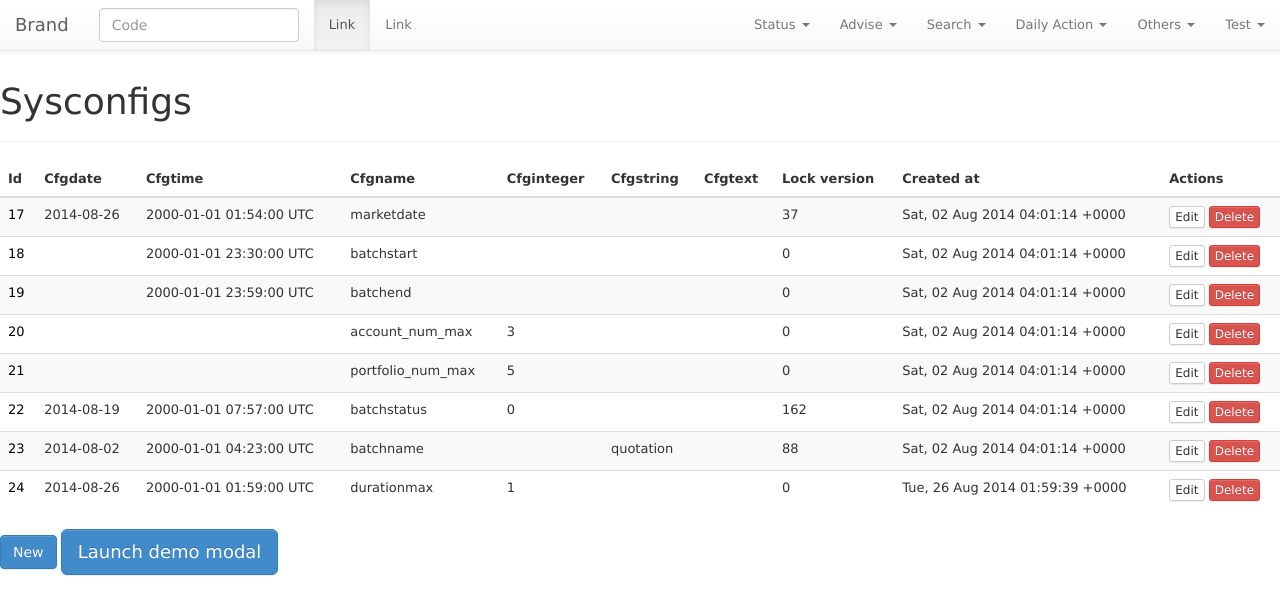
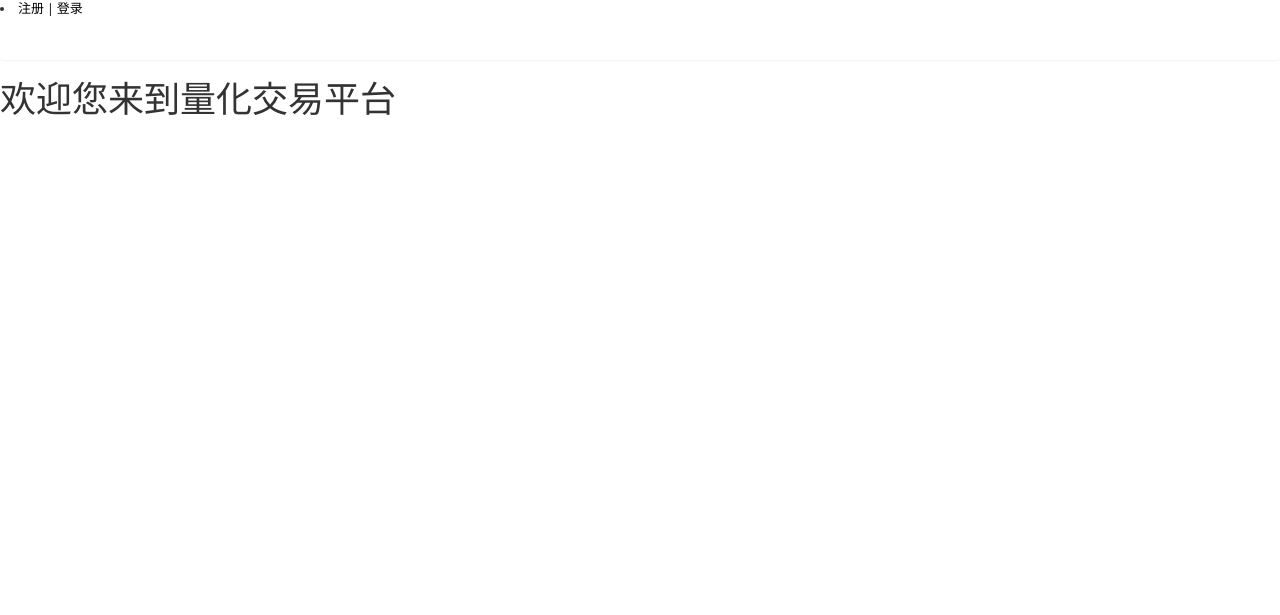
Before and after one commit to ikylin/ttrade_old, a Rails app: page / in a window 1280 px wide. Shown: the top 615 px of the page. Run offline with Rails 7, Linux system fonts and the light colour scheme; style sheets or scripts are compiled from the project's sources; parts of the project's set-up code (start-up, migrations or seed data) failed here and were passed over; some libraries are stand-ins or nearby versions.

Commit message:
remove index page and add user sign in and confirm email send logic

```diff
--- a/app/models/user.rb
+++ b/app/models/user.rb
@@ -3,7 +3,8 @@ class User < ActiveRecord::Base
   # Include default devise modules. Others available are:
   # :confirmable, :lockable, :timeoutable and :omniauthable
   devise :database_authenticatable, :registerable,
-         :recoverable, :rememberable, :trackable, :validatable
+         :recoverable, :rememberable, :trackable, :validatable,
+         :confirmable, :lockable
 	has_many	:accounts
   has_one :analyst
 end
--- a/app/views/devise/sessions/new.html.erb
+++ b/app/views/devise/sessions/new.html.erb
@@ -1,4 +1,4 @@
-<h2>Sign in</h2>
+<h2>注册</h2>
 
 <%= form_for(resource, as: resource_name, url: session_path(resource_name)) do |f| %>
   <div><%= f.label :email %><br />
@@ -11,7 +11,7 @@
     <div><%= f.check_box :remember_me %> <%= f.label :remember_me %></div>
   <% end -%>
 
-  <div><%= f.submit "Sign in" %></div>
+  <div><%= f.submit "提交" %></div>
 <% end %>
 
 <%= render "devise/shared/links" %>
--- a/app/views/layouts/application.html.erb
+++ b/app/views/layouts/application.html.erb
@@ -5,6 +5,7 @@
   <%= stylesheet_link_tag    'application', media: 'all', 'data-turbolinks-track' => true %>
   <%= javascript_include_tag 'application', 'data-turbolinks-track' => true %>
   <%= csrf_meta_tags %>
+<meta http-equiv="Content-type" content="text/rhtml; charset=utf8" />
 </head>
 <body>
 <% if current_user %>
--- a/app/views/welcome/index.html.erb
+++ b/app/views/welcome/index.html.erb
@@ -1,8 +1,6 @@
-<h1>Welcome#index</h1>
+<h1>欢迎您来到量化交易平台</h1>
 <% if user_signed_in? %>
-  <p>The user is loged in.</p>
   <% if can? :manage, :Home %>
     <%= link_to "About", welcome_index_path   %>
   <% end %>
 <% end %>
-<p>Find me in app/views/welcome/index.html.erb</p>
--- a/config/initializers/devise.rb
+++ b/config/initializers/devise.rb
@@ -10,7 +10,8 @@ Devise.setup do |config|
   # Configure the e-mail address which will be shown in Devise::Mailer,
   # note that it will be overwritten if you use your own mailer class
   # with default "from" parameter.
-  config.mailer_sender = 'please-change-me-at-config-initializers-devise@example.com'
+  config.mailer_sender = 'stocks_ttrade@yeah.net'
+  #config.mailer_sender = 'please-change-me-at-config-initializers-devise@example.com'
 
   # Configure the class responsible to send e-mails.
   # config.mailer = 'Devise::Mailer'
--- a/public/index.html
+++ /dev/null
@@ -1,354 +0,0 @@
-
-<!DOCTYPE html>
-<html>
-<head>
-  <title>Ttrade</title>
-  <link data-turbolinks-track="true" href="/assets/about.css?body=1" media="all" rel="stylesheet" />
-<link data-turbolinks-track="true" href="/assets/accounts.css?body=1" media="all" rel="stylesheet" />
-<link data-turbolinks-track="true" href="/assets/analysts.css?body=1" media="all" rel="stylesheet" />
-
-<link data-turbolinks-track="true" href="/assets/bootstrap-theme.min.css?body=1" media="all" rel="stylesheet" />
-<link data-turbolinks-track="true" href="/assets/bootstrap.min.css?body=1" media="all" rel="stylesheet" />
-
-<link data-turbolinks-track="true" href="/assets/marketdates.css?body=1" media="all" rel="stylesheet" />
-<link data-turbolinks-track="true" href="/assets/odsreserves.css?body=1" media="all" rel="stylesheet" />
-<link data-turbolinks-track="true" href="/assets/portfoliologs.css?body=1" media="all" rel="stylesheet" />
-<link data-turbolinks-track="true" href="/assets/portfolios.css?body=1" media="all" rel="stylesheet" />
-<link data-turbolinks-track="true" href="/assets/quotationdatafiles.css?body=1" media="all" rel="stylesheet" />
-<link data-turbolinks-track="true" href="/assets/quotations.css?body=1" media="all" rel="stylesheet" />
-<link data-turbolinks-track="true" href="/assets/reserves.css?body=1" media="all" rel="stylesheet" />
-<link data-turbolinks-track="true" href="/assets/scaffolds.css?body=1" media="all" rel="stylesheet" />
-<link data-turbolinks-track="true" href="/assets/sysconfigs.css?body=1" media="all" rel="stylesheet" />
-<link data-turbolinks-track="true" href="/assets/syslogs.css?body=1" media="all" rel="stylesheet" />
-<link data-turbolinks-track="true" href="/assets/users.css?body=1" media="all" rel="stylesheet" />
-<link data-turbolinks-track="true" href="/assets/weixinlogs.css?body=1" media="all" rel="stylesheet" />
-<link data-turbolinks-track="true" href="/assets/welcome.css?body=1" media="all" rel="stylesheet" />
-<link data-turbolinks-track="true" href="/assets/application.css?body=1" media="all" rel="stylesheet" />
-  <script data-turbolinks-track="true" src="/assets/jquery.js?body=1"></script>
-<script data-turbolinks-track="true" src="/assets/jquery_ujs.js?body=1"></script>
-
-<script data-turbolinks-track="true" src="/assets/twitter/bootstrap/transition.js?body=1"></script>
-<script data-turbolinks-track="true" src="/assets/twitter/bootstrap/alert.js?body=1"></script>
-<script data-turbolinks-track="true" src="/assets/twitter/bootstrap/modal.js?body=1"></script>
-<script data-turbolinks-track="true" src="/assets/twitter/bootstrap/dropdown.js?body=1"></script>
-<script data-turbolinks-track="true" src="/assets/twitter/bootstrap/scrollspy.js?body=1"></script>
-<script data-turbolinks-track="true" src="/assets/twitter/bootstrap/tab.js?body=1"></script>
-<script data-turbolinks-track="true" src="/assets/twitter/bootstrap/tooltip.js?body=1"></script>
-<script data-turbolinks-track="true" src="/assets/twitter/bootstrap/popover.js?body=1"></script>
-<script data-turbolinks-track="true" src="/assets/twitter/bootstrap/button.js?body=1"></script>
-<script data-turbolinks-track="true" src="/assets/twitter/bootstrap/collapse.js?body=1"></script>
-<script data-turbolinks-track="true" src="/assets/twitter/bootstrap/carousel.js?body=1"></script>
-<script data-turbolinks-track="true" src="/assets/twitter/bootstrap/affix.js?body=1"></script>
-
-<script data-turbolinks-track="true" src="/assets/twitter/bootstrap.js?body=1"></script>
-
-<script data-turbolinks-track="true" src="/assets/turbolinks.js?body=1"></script>
-<script data-turbolinks-track="true" src="/assets/about.js?body=1"></script>
-<script data-turbolinks-track="true" src="/assets/accounts.js?body=1"></script>
-<script data-turbolinks-track="true" src="/assets/analysts.js?body=1"></script>
-
-
-<script data-turbolinks-track="true" src="/assets/marketdates.js?body=1"></script>
-<script data-turbolinks-track="true" src="/assets/odsreserves.js?body=1"></script>
-<script data-turbolinks-track="true" src="/assets/portfoliologs.js?body=1"></script>
-<script data-turbolinks-track="true" src="/assets/portfolios.js?body=1"></script>
-<script data-turbolinks-track="true" src="/assets/quotationdatafiles.js?body=1"></script>
-<script data-turbolinks-track="true" src="/assets/quotations.js?body=1"></script>
-<script data-turbolinks-track="true" src="/assets/reserves.js?body=1"></script>
-<script data-turbolinks-track="true" src="/assets/sysconfigs.js?body=1"></script>
-<script data-turbolinks-track="true" src="/assets/syslogs.js?body=1"></script>
-<script data-turbolinks-track="true" src="/assets/users.js?body=1"></script>
-<script data-turbolinks-track="true" src="/assets/weixinlogs.js?body=1"></script>
-<script data-turbolinks-track="true" src="/assets/welcome.js?body=1"></script>
-<script data-turbolinks-track="true" src="/assets/application.js?body=1"></script>
-  <meta content="authenticity_token" name="csrf-param" />
-<meta content="E869c5+OzvgjI5Wq2fgN7eLCBgJCz6FiDiFB33p4TN0=" name="csrf-token" />
-</head>
-<body>
-  <nav class="navbar navbar-default navbar-fixed-top" role="navigation">
-  <div class="container-fluid">
-    <!-- Brand and toggle get grouped for better mobile display -->
-    <div class="navbar-header">
-      <button type="button" class="navbar-toggle collapsed" data-toggle="collapse" data-target="#bs-example-navbar-collapse-1">
-        <span class="sr-only">Toggle navigation</span>
-        <span class="icon-bar"></span>
-        <span class="icon-bar"></span>
-        <span class="icon-bar"></span>
-      </button>
-      <a class="navbar-brand" href="#">Brand</a>
-
-      <form accept-charset="UTF-8" action="/reserves/qcode" class="navbar-form navbar-left" method="post" role="search"><div style="display:none"><input name="utf8" type="hidden" value="&#x2713;" /><input name="authenticity_token" type="hidden" value="E869c5+OzvgjI5Wq2fgN7eLCBgJCz6FiDiFB33p4TN0=" /></div>        <div class="form-group">
-         <input type="text" name="qcode" class="form-control" placeholder="Code">
-        </div>
-</form>    </div>
-
-    <!-- Collect the nav links, forms, and other content for toggling -->
-    <div class="collapse navbar-collapse" id="bs-example-navbar-collapse-1">
-      <ul class="nav navbar-nav">
-        <li class="active"><a href="#">Link</a></li>
-        <li><a href="#">Link</a></li>
-      </ul>
-
-      <ul class="nav navbar-nav navbar-right">
-         <li class="dropdown">
-          <a href="#" class="dropdown-toggle" data-toggle="dropdown">Status <span class="caret"></span></a>
-          <ul class="dropdown-menu" role="menu">
-            <li><a href="/reserves?qtype=status&amp;status=1">Watch(1)</a></li>
-            <li><a href="/reserves?qtype=status&amp;status=3">Addition(3)</a></li>
-            <li class="divider"></li>
-            <li><a href="/reserves?qtype=status&amp;status=2">New High(2)</a></li>
-            <li><a href="/reserves?qtype=status&amp;status=4">Take Off(4)</a></li>
-            <li class="divider"></li>
-            <li><a href="/reserves?qtype=status&amp;status=0">Others(0)</a></li>
-          </ul>
-        </li>
-        <li class="dropdown">
-          <a href="#" class="dropdown-toggle" data-toggle="dropdown">Advise <span class="caret"></span></a>
-          <ul class="dropdown-menu" role="menu">
-            <li><a href="/reserves?optadvise=buy&amp;qtype=advise">Buy</a></li>
-            <li><a href="/reserves?optadvise=sell&amp;qtype=advise">Sell</a></li>
-            <li class="divider"></li>
-            <li><a href="/reserves?optadvise=&amp;qtype=advise">Others</a></li>
-          </ul>
-        </li>
-        <li class="dropdown">
-          <a href="#" class="dropdown-toggle" data-toggle="dropdown">Search <span class="caret"></span></a>
-          <ul class="dropdown-menu" role="menu">
-            <li><a href="/quotations?qtype=yestoday">Yestoday Quotations</a></li>
-            <li><a href="/reserves?qtype=yestoday">Yestoday Reserves</a></li>
-            <li class="divider"></li>
-            <li><a href="/quotations?qtype=today">Today Quotations</a></li>
-            <li><a href="/reserves?qtype=today">Today Reserves</a></li>
-            <li class="divider"></li>
-            <li><a href="/quotations?qtype=all">All Quotations</a></li>
-            <li><a href="/reserves">All Reserves</a></li>
-            <li class="divider"></li>
-            <li><a href="/quotationdatafiles">All Bat Files</a></li>
-            <li><a href="/marketdates">All Marketdates</a></li>
-            <li><a href="/sysconfigs">All System Config</a></li>
-            <li class="divider"></li>
-            <li><a href="/users">All Users</a></li>
-            <li><a href="/accounts">All Accounts</a></li>
-            <li><a href="/portfolios">All Portfolios</a></li>
-          </ul>
-        </li>
-        <li class="dropdown">
-          <a href="#" class="dropdown-toggle" data-toggle="dropdown">Daily Action <span class="caret"></span></a>
-          <ul class="dropdown-menu" role="menu">
-            <li><a href="/quotationdatafiles/new?battype=q">Quotation batch</a></li>
-            <li><a href="/quotations?cqstatus=chuquan&amp;qtype=status">Stock Dividend</a></li>
-            <li class="divider"></li>
-            <li><a href="/quotationdatafiles/new?battype=b">Reserve batch</a></li>
-            <li class="divider"></li>
-            <li><a href="/reserves?qtype=catch">Analysis</a></li>
-            <li class="divider"></li>
-            <li><a data-confirm="Are you sure?" href="/quotationdatafiles/dobatch?battype=riqie">Date Change</a></li>
-          </ul>
-        </li>
-        <li class="dropdown">
-          <a href="#" class="dropdown-toggle" data-toggle="dropdown">Others <span class="caret"></span></a>
-          <ul class="dropdown-menu" role="menu">
-            <li><a href="/quotations/new">New Quotation</a></li>
-            <li><a href="/reserves/new">New Reserve</a></li>
-            <li class="divider"></li>
-            <li><a data-confirm="Are you sure?" href="/marketdates/reset_marketdate_to_today">Reset Marketdate</a></li>
-            <li class="divider"></li>
-            <li> <a data-method="delete" href="/users/sign_out" rel="nofollow">退出</a> </li>
-            <li> <a href="/users/edit">修改密码</a> </li>
-          </ul>
-        </li>
-        <li class="dropdown">
-          <a href="#" class="dropdown-toggle" data-toggle="dropdown">Test <span class="caret"></span></a>
-          <ul class="dropdown-menu" role="menu">
-            <li><a href="/quotationdatafiles/dobatch?battype=all">allportfolios</a></li>
-      <li><a href="/quotationdatafiles/dobatch?battype=guangzhu">guanzhu</a></li>
-      <li><a href="/quotationdatafiles/dobatch?battype=zhanghu">zhanghu</a></li>
-      <li><a href="/quotationdatafiles/dobatch?battype=jiangu">jiangu</a></li>
-      <li><a href="/quotationdatafiles/dobatch?battype=shouyi">shouyi</a></li>
-      <li class="divider"></li>
-          </ul>
-        </li>
-      </ul>
-    </div><!-- /.navbar-collapse -->
-  </div><!-- /.container-fluid -->
-</nav>
-
-<p class="notice"></p>
-<p class="alert"></p>
-<span></span>
-<div>
-</div>
-
-<div class="page-header">
-  <h1>Sysconfigs</h1>
-</div>
-<table class="table table-striped">
-  <thead>
-    <tr>
-      <th>Id</th>
-      <th>Cfgdate</th>
-      <th>Cfgtime</th>
-      <th>Cfgname</th>
-      <th>Cfginteger</th>
-      <th>Cfgstring</th>
-      <th>Cfgtext</th>
-      <th>Lock version</th>
-      <th>Created at</th>
-      <th>Actions</th>
-    </tr>
-  </thead>
-  <tbody>
-      <tr>
-        <td><a href="/sysconfigs/17">17</a></td>
-        <td>2014-08-26</td>
-        <td>2000-01-01 01:54:00 UTC</td>
-        <td>marketdate</td>
-        <td></td>
-        <td></td>
-        <td></td>
-        <td>37</td>
-        <td>Sat, 02 Aug 2014 04:01:14 +0000</td>
-        <td>
-          <a class="btn btn-default btn-xs" href="/sysconfigs/17/edit">Edit</a>
-          <a class="btn btn-xs btn-danger" data-confirm="Are you sure?" data-method="delete" href="/sysconfigs/17" rel="nofollow">Delete</a>
-        </td>
-      </tr>
-      <tr>
-        <td><a href="/sysconfigs/18">18</a></td>
-        <td></td>
-        <td>2000-01-01 23:30:00 UTC</td>
-        <td>batchstart</td>
-        <td></td>
-        <td></td>
-        <td></td>
-        <td>0</td>
-        <td>Sat, 02 Aug 2014 04:01:14 +0000</td>
-        <td>
-          <a class="btn btn-default btn-xs" href="/sysconfigs/18/edit">Edit</a>
-          <a class="btn btn-xs btn-danger" data-confirm="Are you sure?" data-method="delete" href="/sysconfigs/18" rel="nofollow">Delete</a>
-        </td>
-      </tr>
-      <tr>
-        <td><a href="/sysconfigs/19">19</a></td>
-        <td></td>
-        <td>2000-01-01 23:59:00 UTC</td>
-        <td>batchend</td>
-        <td></td>
-        <td></td>
-        <td></td>
-        <td>0</td>
-        <td>Sat, 02 Aug 2014 04:01:14 +0000</td>
-        <td>
-          <a class="btn btn-default btn-xs" href="/sysconfigs/19/edit">Edit</a>
-          <a class="btn btn-xs btn-danger" data-confirm="Are you sure?" data-method="delete" href="/sysconfigs/19" rel="nofollow">Delete</a>
-        </td>
-      </tr>
-      <tr>
-        <td><a href="/sysconfigs/20">20</a></td>
-        <td></td>
-        <td></td>
-        <td>account_num_max</td>
-        <td>3</td>
-        <td></td>
-        <td></td>
-        <td>0</td>
-        <td>Sat, 02 Aug 2014 04:01:14 +0000</td>
-        <td>
-          <a class="btn btn-default btn-xs" href="/sysconfigs/20/edit">Edit</a>
-          <a class="btn btn-xs btn-danger" data-confirm="Are you sure?" data-method="delete" href="/sysconfigs/20" rel="nofollow">Delete</a>
-        </td>
-      </tr>
-      <tr>
-        <td><a href="/sysconfigs/21">21</a></td>
-        <td></td>
-        <td></td>
-        <td>portfolio_num_max</td>
-        <td>5</td>
-        <td></td>
-        <td></td>
-        <td>0</td>
-        <td>Sat, 02 Aug 2014 04:01:14 +0000</td>
-        <td>
-          <a class="btn btn-default btn-xs" href="/sysconfigs/21/edit">Edit</a>
-          <a class="btn btn-xs btn-danger" data-confirm="Are you sure?" data-method="delete" href="/sysconfigs/21" rel="nofollow">Delete</a>
-        </td>
-      </tr>
-      <tr>
-        <td><a href="/sysconfigs/22">22</a></td>
-        <td>2014-08-19</td>
-        <td>2000-01-01 07:57:00 UTC</td>
-        <td>batchstatus</td>
-        <td>0</td>
-        <td></td>
-        <td></td>
-        <td>162</td>
-        <td>Sat, 02 Aug 2014 04:01:14 +0000</td>
-        <td>
-          <a class="btn btn-default btn-xs" href="/sysconfigs/22/edit">Edit</a>
-          <a class="btn btn-xs btn-danger" data-confirm="Are you sure?" data-method="delete" href="/sysconfigs/22" rel="nofollow">Delete</a>
-        </td>
-      </tr>
-      <tr>
-        <td><a href="/sysconfigs/23">23</a></td>
-        <td>2014-08-02</td>
-        <td>2000-01-01 04:23:00 UTC</td>
-        <td>batchname</td>
-        <td></td>
-        <td>quotation</td>
-        <td></td>
-        <td>88</td>
-        <td>Sat, 02 Aug 2014 04:01:14 +0000</td>
-        <td>
-          <a class="btn btn-default btn-xs" href="/sysconfigs/23/edit">Edit</a>
-          <a class="btn btn-xs btn-danger" data-confirm="Are you sure?" data-method="delete" href="/sysconfigs/23" rel="nofollow">Delete</a>
-        </td>
-      </tr>
-      <tr>
-        <td><a href="/sysconfigs/24">24</a></td>
-        <td>2014-08-26</td>
-        <td>2000-01-01 01:59:00 UTC</td>
-        <td>durationmax</td>
-        <td>1</td>
-        <td></td>
-        <td></td>
-        <td>0</td>
-        <td>Tue, 26 Aug 2014 01:59:39 +0000</td>
-        <td>
-          <a class="btn btn-default btn-xs" href="/sysconfigs/24/edit">Edit</a>
-          <a class="btn btn-xs btn-danger" data-confirm="Are you sure?" data-method="delete" href="/sysconfigs/24" rel="nofollow">Delete</a>
-        </td>
-      </tr>
-  </tbody>
-</table>
-
-<a class="btn btn-primary" href="/sysconfigs/new">New</a>
-
-
-
-<button class="btn btn-primary btn-lg" data-toggle="modal" data-target="#myModal">
-  Launch demo modal
-</button>
-
-<!-- Modal -->
-<div class="modal fade" id="myModal" tabindex="-1" role="dialog" aria-labelledby="myModalLabel" aria-hidden="true">
-  <div class="modal-dialog">
-    <div class="modal-content">
-      <div class="modal-header">
-        <button type="button" class="close" data-dismiss="modal"><span aria-hidden="true">&times;</span><span class="sr-only">Close</span></button>
-        <h4 class="modal-title" id="myModalLabel">Modal title</h4>
-      </div>
-      <div class="modal-body">
-        ...
-      </div>
-      <div class="modal-footer">
-        <button type="button" class="btn btn-default" data-dismiss="modal">Close</button>
-        <button type="button" class="btn btn-primary">Save changes</button>
-      </div>
-    </div>
-  </div>
-</div>
-
-
-
-</body>
-</html>
```
Also changed, not shown: app/views/devise/shared/_links.erb (+6 -6 lines), config/environments/development.rb (+13 -2 lines), db/migrate/20140904012005_add_deviseplus_to_users.rb (added, +29 -0 lines), db/development.sqlite3, db/schema.rb, 1 other file.
